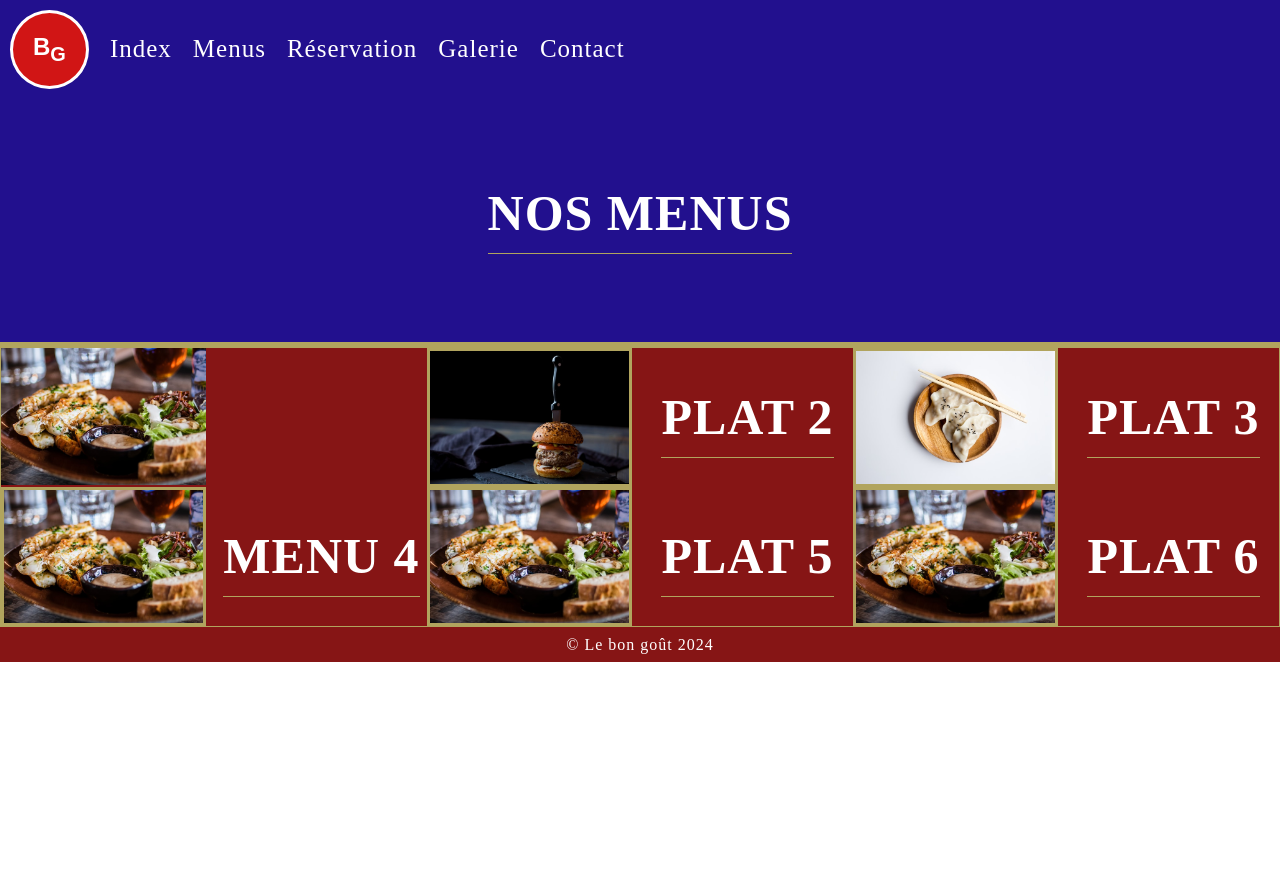
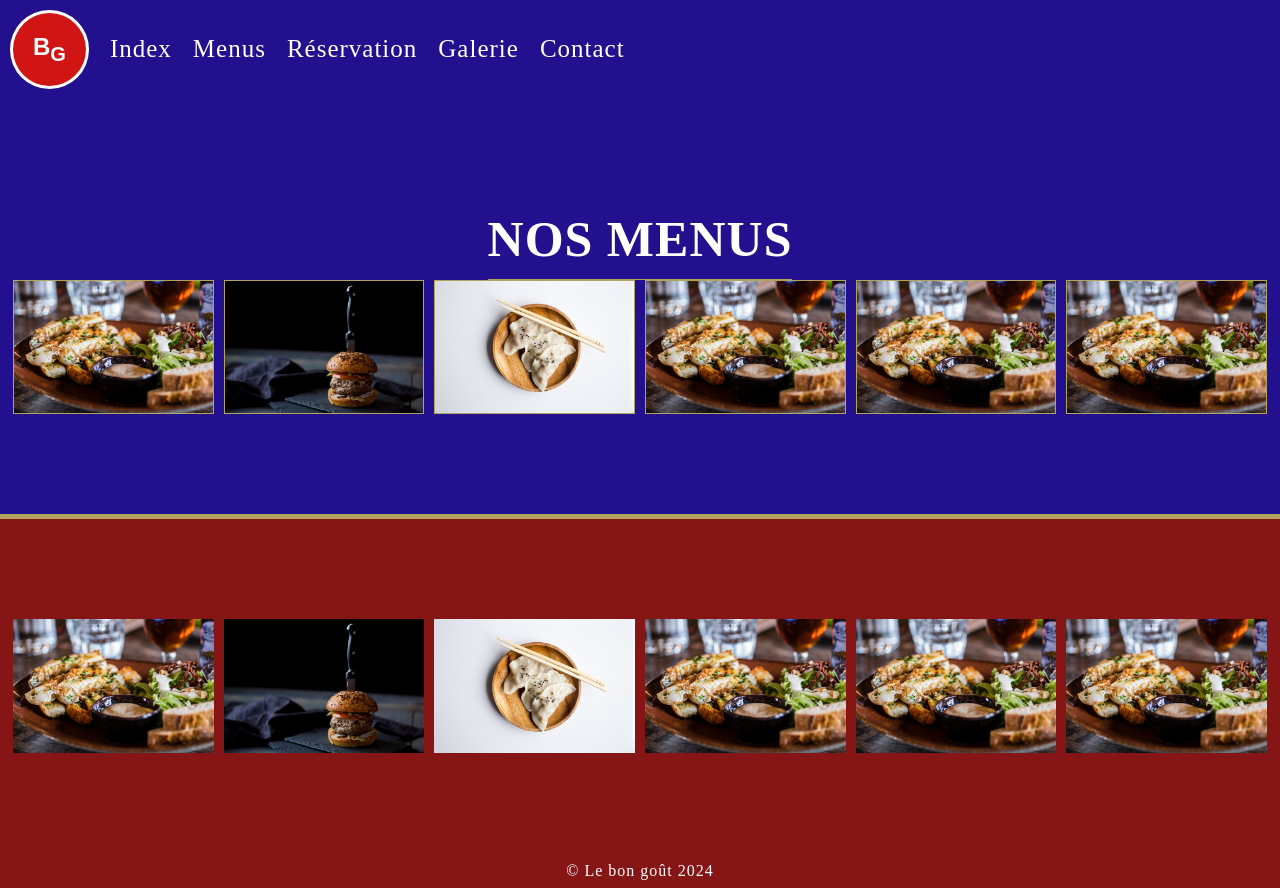
Before and after one commit to Begula08/Projet_restaurant, a plain HTML site: page galerie.html in a window 1280 px wide. Before the commit the page ends 800 px from the top, so only its background shows below. Drawn offline with Linux system fonts and the light colour scheme; a web font is replaced by a local one.

Commit message:
css gallerry brack

```diff
--- a/css/reset.css
+++ b/css/reset.css
@@ -6,9 +6,10 @@
 html{
     font-size: 62.5%; /* 16 * 62.5% = 10 */
     scroll-behavior: smooth;
+
 }
 body{
-    font: 1.6rem italiana ; /* Taille de police + caaracetre du texte */
+    font: 1.6rem 'italiana' ; /* Taille de police + caaracetre du texte */
     margin: 0;
     letter-spacing: .1rem;
     line-height: 1.6;
--- a/css/style.css
+++ b/css/style.css
@@ -75,6 +75,7 @@ header {
   text-align: center;
   padding-bottom: 1rem;
   border-bottom: solid 0.5rem var(--gold-primary);
+
 }
 header p {
   text-align: center;
@@ -173,12 +174,26 @@ fieldset form input[type="submit"] {
   border: 0;
 }
 /* gallery */
-.gallery-secondary {
-   border: solid .1rem var(--gold-primary);
+.gallery-secondary{
+
+   display: grid;
+   grid-template-columns: repeat(6, 1fr);
+   gap: 1rem;
+}
+.separator-padding{
+    padding: 10rem 1%;
+}
+.gallery-secondary li img{
+    width: 100%;
+
+}
+.main-gallery{
+    padding-bottom: 20svh;
 }
 footer * {
   line-height: 3.5rem;
   text-align: center;
   background-color: var(--red-primary);
   color: var(--white-primary);
+
 }
--- a/galerie.html
+++ b/galerie.html
@@ -41,11 +41,45 @@
             </li>
         </ul>
     </nav>
-    <header class="menus">
+    <header class="menus separator-padding">
         <h1>Nos Menus</h1>
+        <ul class="gallery-secondary">
+                <li>
+
+                        <img src="./asset/plat1.jpg" alt="image">
+
+
+                <li>
+
+                        <img src="./asset/plat2.jpg" alt="image">
+
+                </li>
+                <li>
+
+                        <img src="./asset/plat3.jpg" alt="image">
+
+                </li>
+                <li>
+
+                       <img src="./asset/plat1.jpg" alt="image">
+
+
+               </li>
+               <li>
+
+                       <img src="./asset/plat1.jpg" alt="image">
+
+               </li>
+               <li>
+
+                       <img src="./asset/plat1.jpg" alt="image">
+
+               </li>
+            </ul>
 
         </header>
-        <section>
+        <main>
+        <section class="separator-padding">
             <ul class="gallery-secondary">
                 <li>
 
@@ -53,48 +87,35 @@
 
 
                 <li>
-                    <figure>
+
                         <img src="./asset/plat2.jpg" alt="image">
-                        <figcaption>
-                            <h2>Plat 2</h2>
-                        </figcaption>
-                    </figure>
+
                 </li>
                 <li>
-                    <figure>
+
                         <img src="./asset/plat3.jpg" alt="image">
-                        <figcaption>
-                            <h2>Plat 3</h2>
-                        </figcaption>
-                    </figure>
+
                 </li>
                 <li>
-                   <figure>
+
                        <img src="./asset/plat1.jpg" alt="image">
-                       <figcaption>
-                           <h2>Menu 4</h2>
-                       </figcaption>
-                   </figure>
+
+
                </li>
                <li>
-                   <figure>
+
                        <img src="./asset/plat1.jpg" alt="image">
-                       <figcaption>
-                           <h2>Plat 5</h2>
-                       </figcaption>
-                   </figure>
+
                </li>
                <li>
-                   <figure>
+
                        <img src="./asset/plat1.jpg" alt="image">
-                       <figcaption>
-                           <h2>Plat 6</h2>
-                       </figcaption>
-                   </figure>
+
                </li>
             </ul>
-           </section>
-        <footer>
+
+    </main>
+        <footer >
             <p>&copy; Le bon goût <time datetime="2024-01-01">2024</time></p>
         </footer>
 </body>
```
Also changed, not shown: menus.html (+1 -1 lines), reservation.html (+1 -1 lines).
